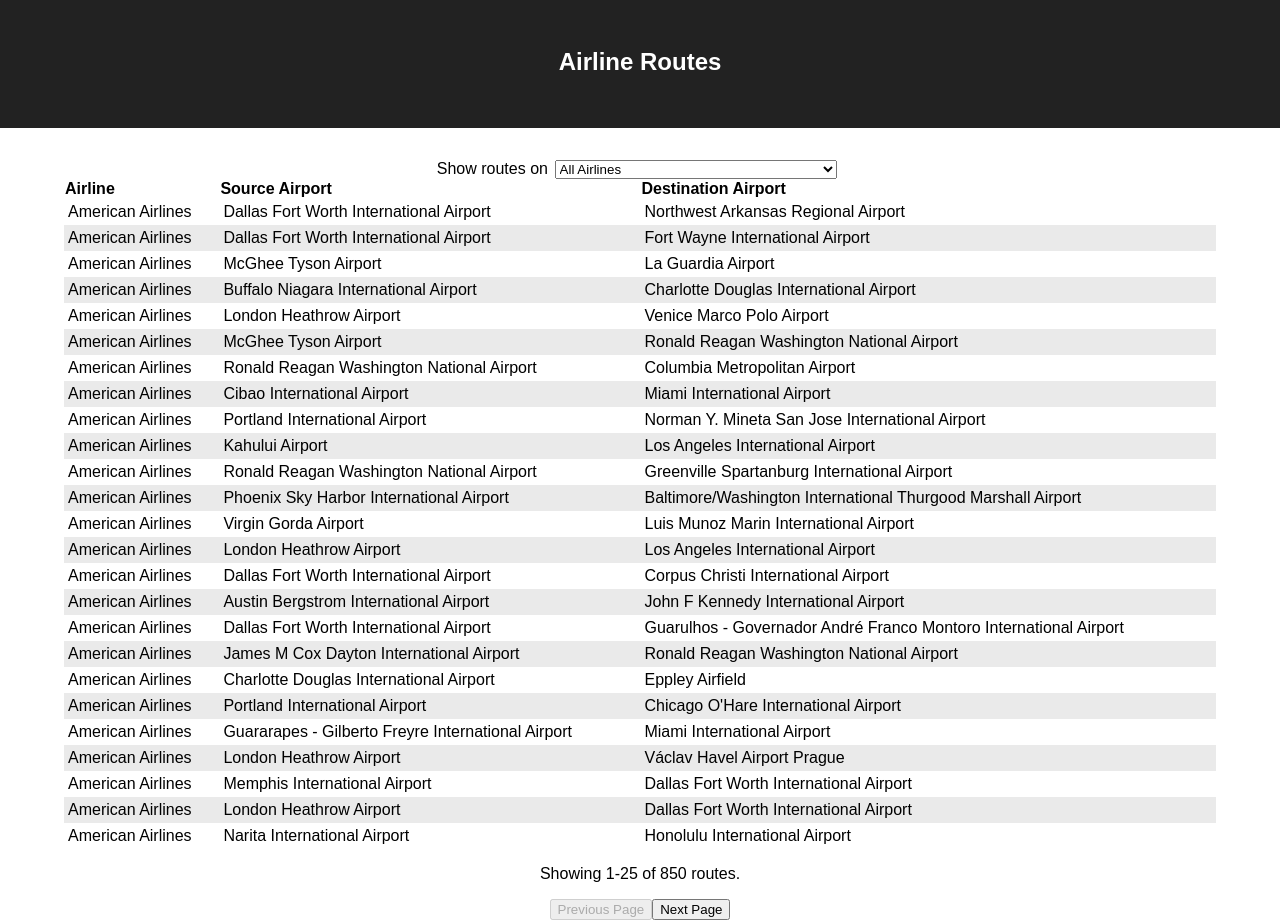
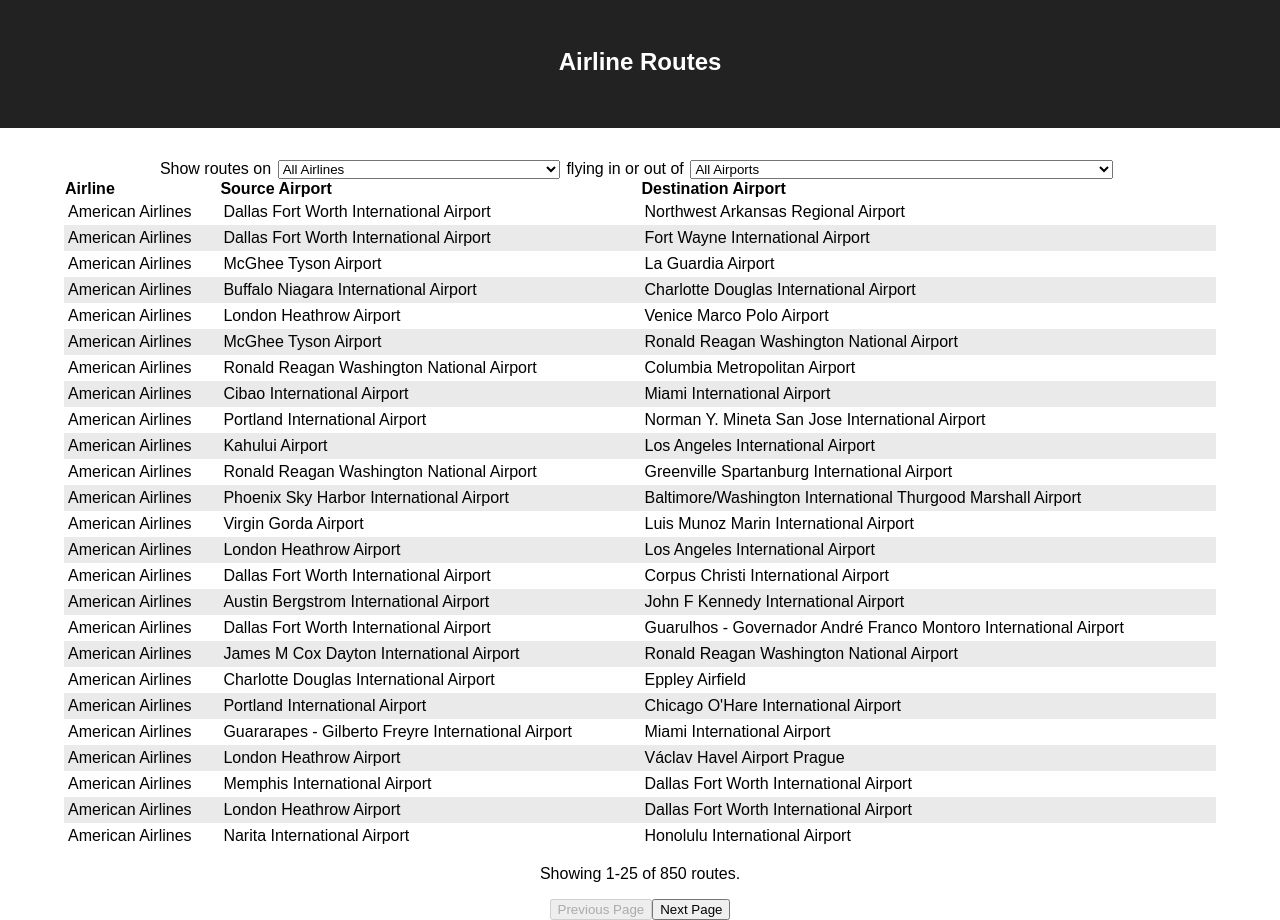
Before and after one commit to alovegren/airline-routes, a React (Create React App) app: page / in a window 1280 px wide. Built offline with nearby package versions, Linux system fonts and the light colour scheme.

Commit message:
Enable route filtering by airport using Select component

```diff
--- a/src/App.js
+++ b/src/App.js
@@ -1,7 +1,7 @@
 import React, { useState } from 'react';
 import './App.css';
 
-import DATA, { getAirlineIdByName } from './data';
+import DATA, { getAirlineIdByName, getAirportCodeByName } from './data';
 
 import Table from './components/Table';
 import Select from './components/Select';
@@ -13,13 +13,15 @@
 ];
 
 
-
 const App = () => {
   const [airlineId, setAirlineId] = useState("all");
+  const [airportCode, setAirportCode] = useState("all");
+
   function formatValue(property, value) { /* return a string */ }
 
-  const handleSelect = (event) => {
+  const handleAirlineSelection = (event) => {
     const airlineName = event.target.value;
+    console.log(airlineName)
 
     if (airlineName === "all") {
       setAirlineId("all");
@@ -29,9 +31,27 @@
     }
   };
 
+  const handleAirportSelection = (event) => {
+    const airportName = event.target.value;
+
+    if (airportName === "all") {
+      setAirportCode("all");
+    } else {
+      const airportCode = getAirportCodeByName(airportName);
+      console.log(airportCode);
+      setAirportCode(airportCode);
+    }
+  }
+
   const airlineFilter = airlineId === "all"
     ? [...DATA.routes]
     : DATA.routes.filter(route => route.airline === airlineId);
+
+  const filteredRoutes = airportCode === "all"
+    ? airlineFilter
+    : airlineFilter.filter(route => (
+      route.src === airportCode || route.dest === airportCode
+    ));
 
   return (
     <div className="app">
@@ -39,17 +59,28 @@
         <h1 className="title">Airline Routes</h1>
       </header>
       <section>
+        Show routes on
         <Select
           options={DATA.airlines}
           valueKey="id"
           titleKey="name"
           allTitle="All Airlines"
           allValue="all"
-          onSelect={handleSelect} />
+          onSelect={handleAirlineSelection}
+        />
+        flying in or out of
+        <Select
+          options={DATA.airports}
+          valueKey="code"
+          titleKey="name"
+          allTitle="All Airports"
+          allValue="all"
+          onSelect={handleAirportSelection}
+        />
         <Table
           className="routes-table"
           columns={columns}
-          rows={airlineFilter}
+          rows={filteredRoutes}
           format={formatValue}
           perPage="25"
         />
--- a/src/components/Select.js
+++ b/src/components/Select.js
@@ -3,8 +3,7 @@
 const Select = ({ options, valueKey, titleKey, allTitle, allValue, onSelect }) => {
   return (
     <>
-    Show routes on
-    <select onSelect={onSelect}>
+    <select onChange={onSelect}>
         <option value={allValue}>{allTitle}</option>
       {options.map(airline => (
         <option
--- a/src/data.js
+++ b/src/data.js
@@ -1407,6 +1407,10 @@
   return airlines.find(airline => airline.name === name).id;
 }
 
+export function getAirportCodeByName(name) {
+  return airports.find(airport => airport.name === name).code;
+}
+
 export default {routes, airlines, airports};
 
 /*
```
